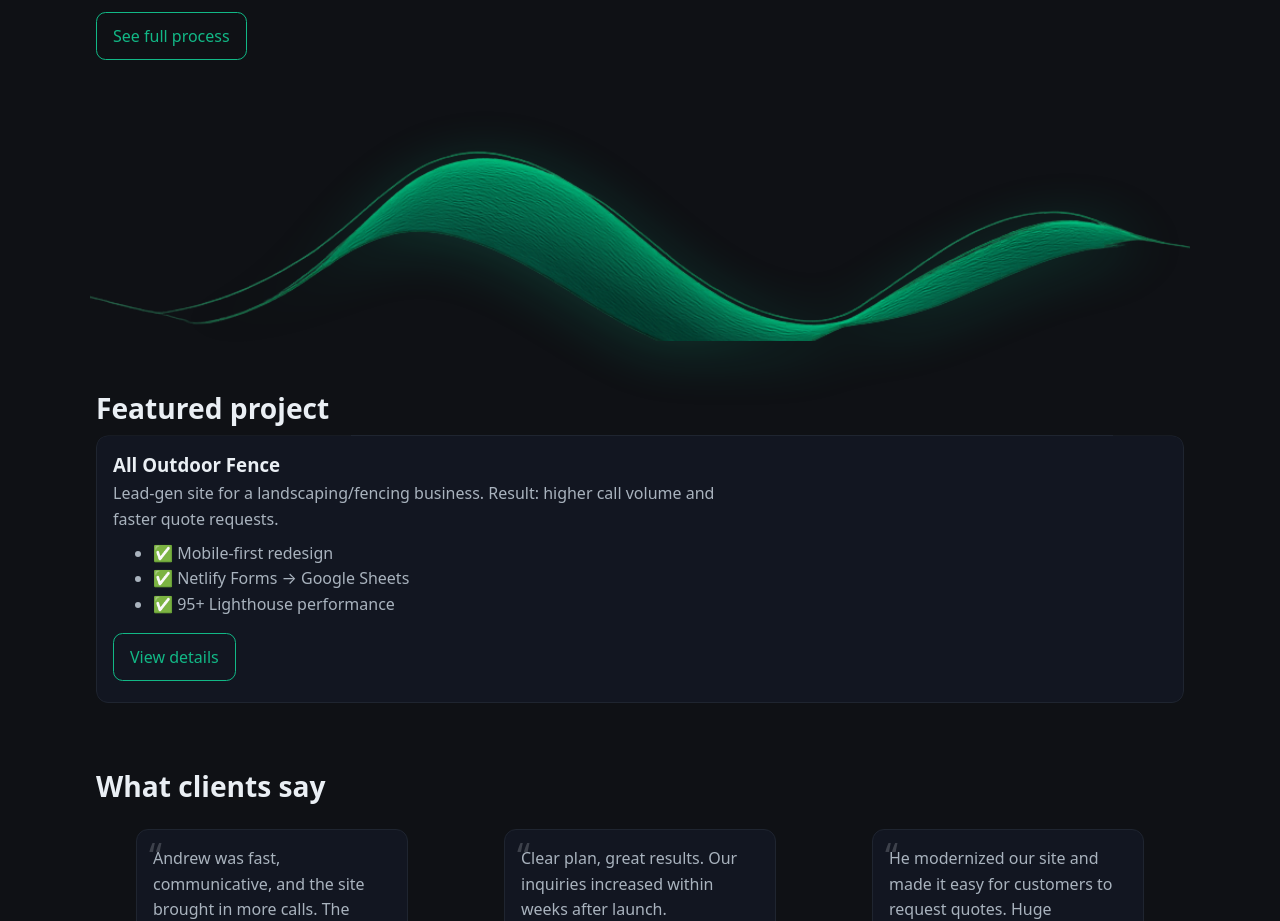
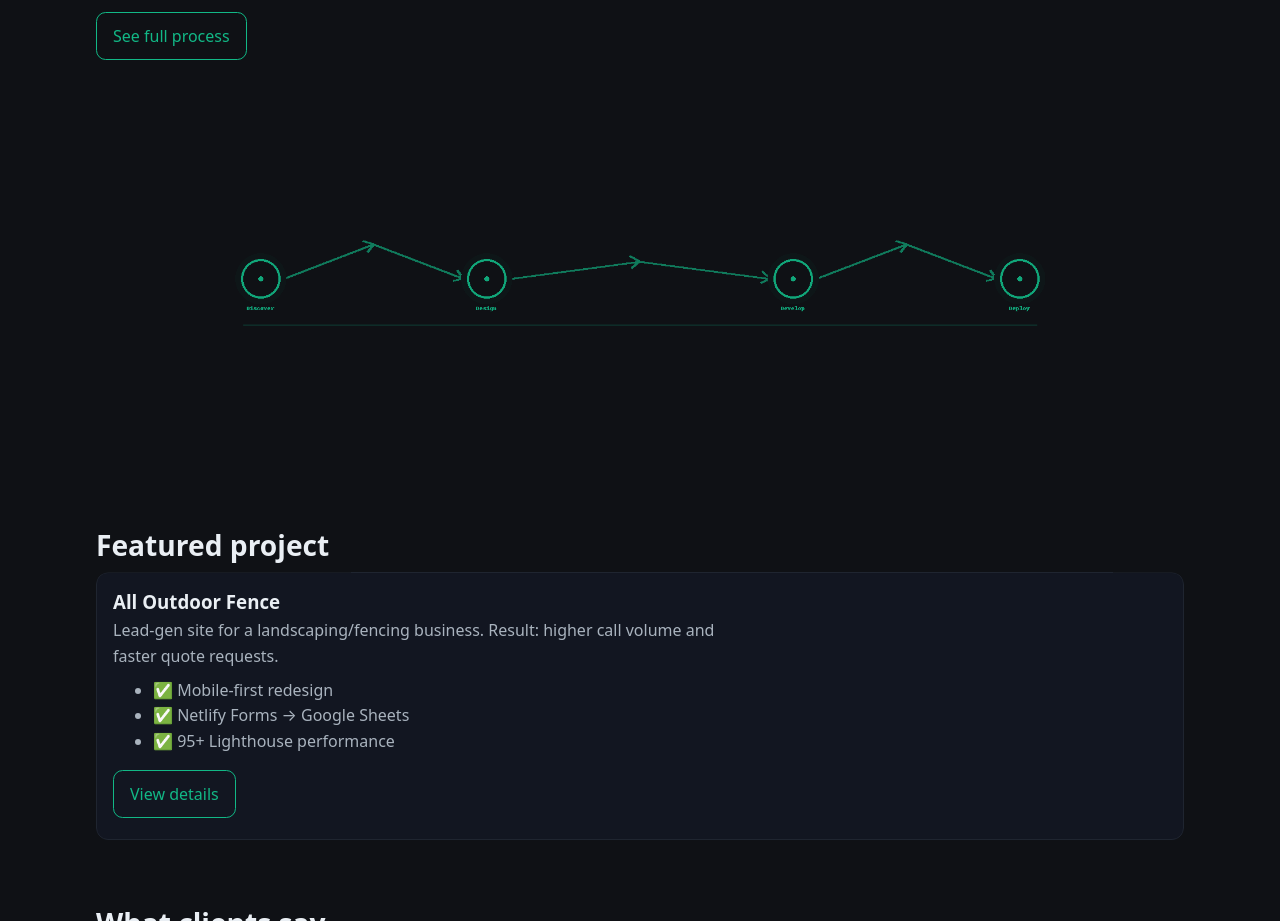
Before and after one commit to AndrewPelfrey/pelfrey_development, a React (Vite) app: page / in a window 1280 px wide. Shown: the part 3360-4281 px from the top of the page. Built offline with nearby package versions, Linux system fonts and the light colour scheme.

Commit message:
added process img

```diff
--- a/src/pages/Home.tsx
+++ b/src/pages/Home.tsx
@@ -14,6 +14,7 @@ import landscape from "../assets/landscape.gif";
 import laptopDesk from "../assets/webdesign.png";
 import accent from "../assets/accent.png";
 import wire from "../assets/wire.png";
+import process from "../assets/process.png";
 
 
 export default function Home() {
@@ -157,12 +158,14 @@ export default function Home() {
         />
       </section>
       <ProcessSnapshot />
-          <img
-  src={accent}
-  alt=""
-  className="services-accent"
-  aria-hidden="true"
-/>
+     <div className="container" style={{marginTop: '2rem'}}>
+  <img
+    src={process}
+    alt="Pelfrey process: Discover, Design, Develop, Deploy"
+    className="process-hero-img"
+  />
+</div>
+
       <FeaturedProject />
       <Testimonials />
       <FAQ />
--- a/src/styles/globals.css
+++ b/src/styles/globals.css
@@ -813,3 +813,13 @@ body { padding-top: var(--header-h); }
   height: auto;
   opacity: 0.9;       /* so it blends better */
 }
+.process-hero-img{
+  display:block;
+  margin: 0 auto 1.25rem;
+  max-width: 920px;     /* nice width on desktop */
+  width: 92%;
+  opacity: .9;          /* sits softly with your theme */
+}
+@media (max-width: 900px){
+  .process-hero-img{ width: 100%; max-width: 720px; opacity: .95; }
+}
```
Also changed, not shown: src/assets/process.png (added).
